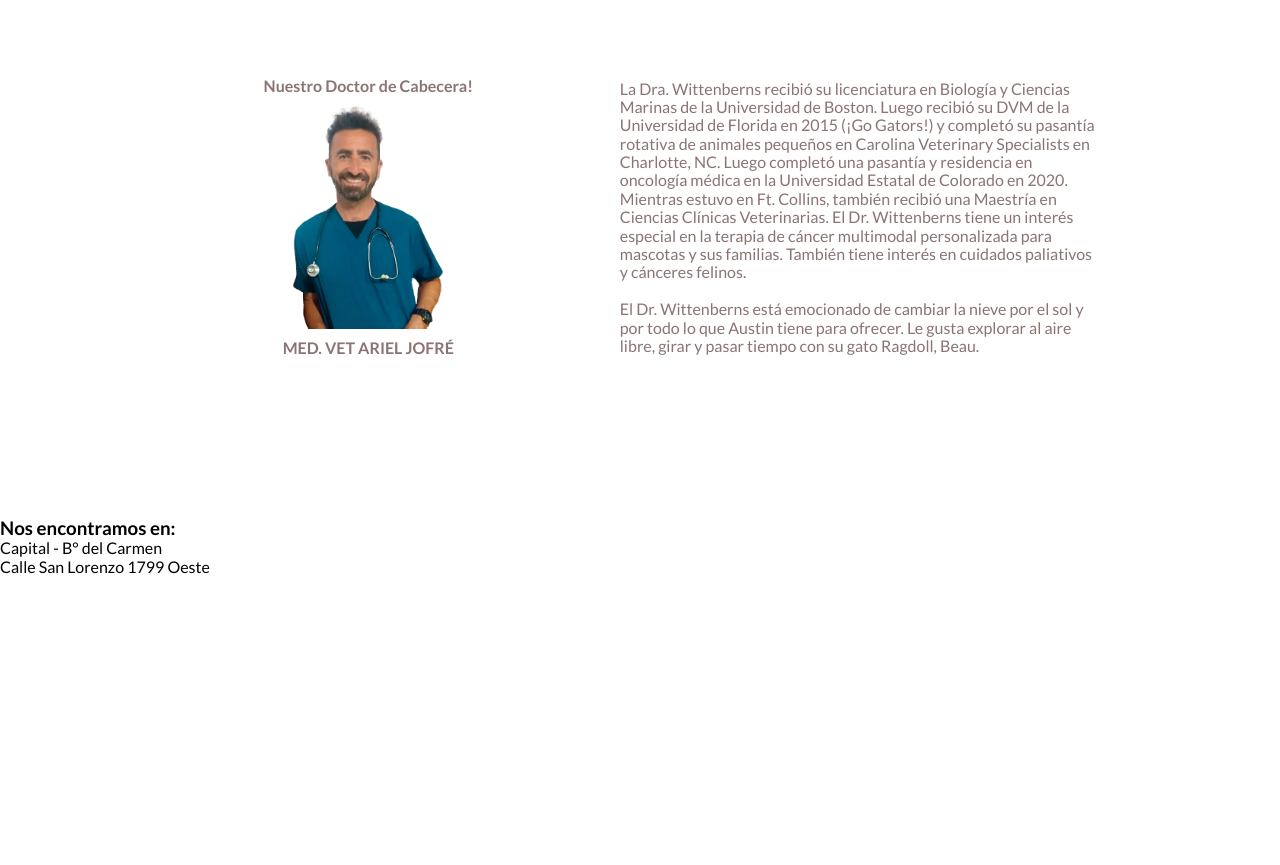
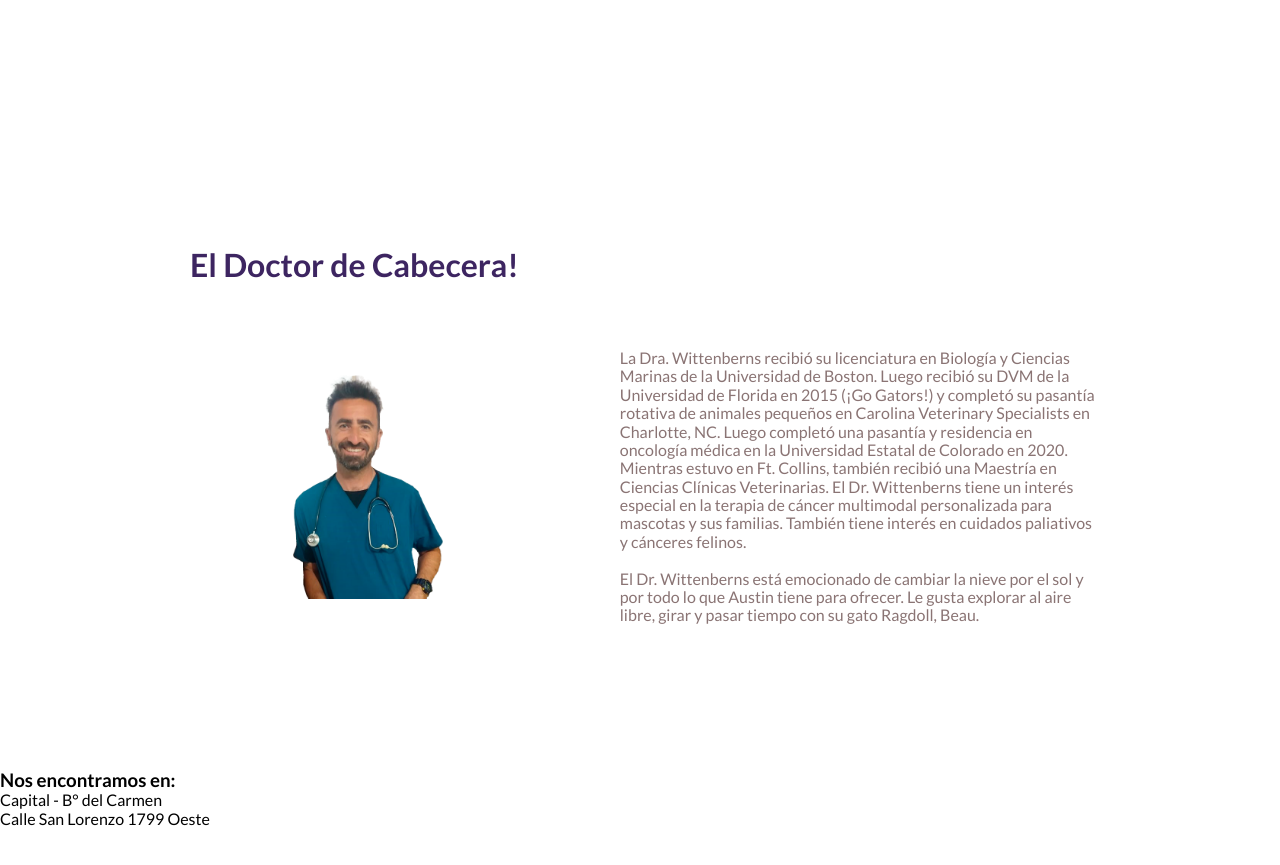
Before and after one commit to Davemvt/New-Proyect-Veterinary, a plain HTML site: page index.html in a window 1280 px wide. Shown: the part 1302-2167 px from the top of the page. Drawn offline with Linux system fonts and the light colour scheme; some packages are replaced by stand-ins of ours.

Commit message:
agregado titulo

```diff
--- a/index.html
+++ b/index.html
@@ -113,14 +113,17 @@
             <div class="nos-img">
                  <img src="/img/img-3/2-2.jpg" alt="">
             </div>
-
+            <div class="divisor2">
+                <h2>El Doctor de Cabecera!</h2>
+            </div>
             <section class="section-doc">
 
                 <div class="doc">
+
                     <a href="">
-                        <h2>Nuestro Doctor de Cabecera!</h2>
+
                         <img src="/img/img-2/6-4.png" alt="">
-                        <h2>MED. VET ARIEL JOFRÉ</h2>
+
                     </a>
                 </div>
                 <div class="text-doc">
--- a/styles.css
+++ b/styles.css
@@ -275,7 +275,16 @@ nav .logo{
 }
 
 /*______________________________________*/
-
+.divisor2{
+    margin-top: 250px;
+    margin-left: 40px;
+    margin-bottom: 0;
+    width: 100%;
+}
+.divisor2 h2{
+    color: #3d2561;
+    font-size: 2em;
+}
 /*___________section doc________________*/
 
 .section-doc{
@@ -283,7 +292,7 @@ nav .logo{
     display: flex;
     justify-content: space-around;
     box-sizing: border-box;
-    margin: 80px auto;
+    margin: 65px auto;
     flex-wrap: wrap;
     align-items: center;
 }
@@ -293,6 +302,7 @@ nav .logo{
     flex-wrap: wrap;
     width: 370px;
 }
+
 .text-doc{
     flex-wrap: wrap;
     display: flex;
@@ -313,8 +323,8 @@ nav .logo{
     margin: 10px;
 }
 .doc h2{
-    color: #8A7474;
-    font-size: var(--md);
+    color: #3d2561;
+    font-size: 30px;
 }
 
 
```
